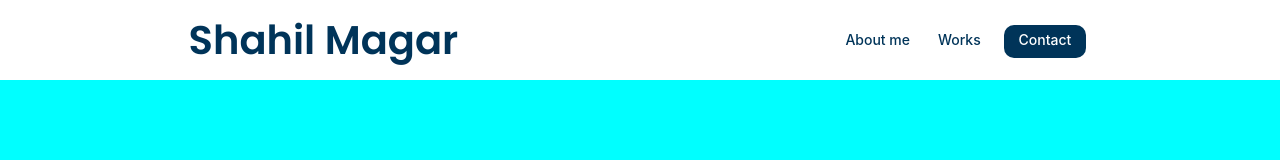
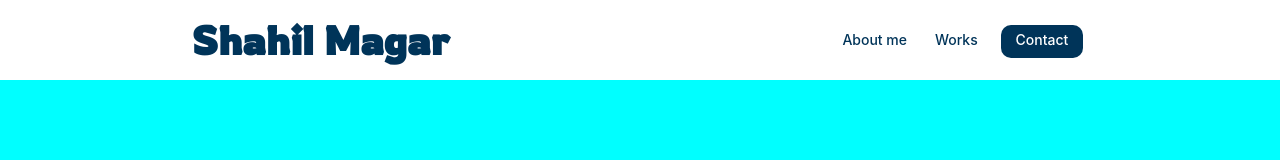
Before and after one commit to shahil274/portfolio, a plain HTML site: page index.html in a window 1280 px wide. Shown: the top 160 px of the page. Drawn offline with Linux system fonts and the light colour scheme.

Commit message:
Update landing.css

```diff
--- a/landing.css
+++ b/landing.css
@@ -13,10 +13,14 @@
     font-family: poppins;
     src: url(Poppins-SemiBold.ttf);
 }
+@font-face {
+    font-family: rowdies;
+    src: url(Rowdies-Regular.ttf);
+}
 
 /* navigation bar*/
 .logo {
-    font-family: poppins;
+    font-family: rowdies;
     font-size: 40px;
     color: #003459;
     font-weight: bold;
```
